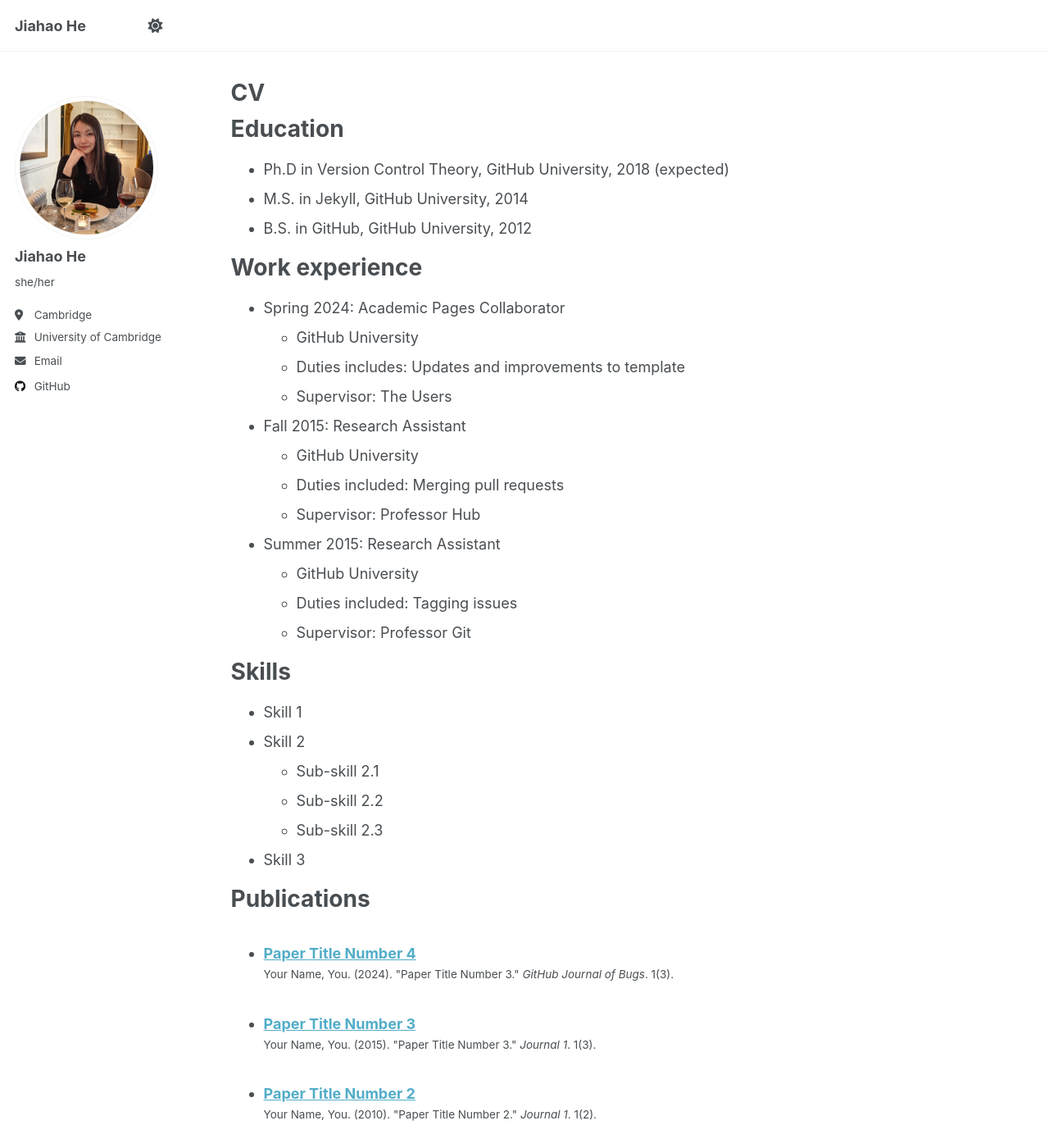
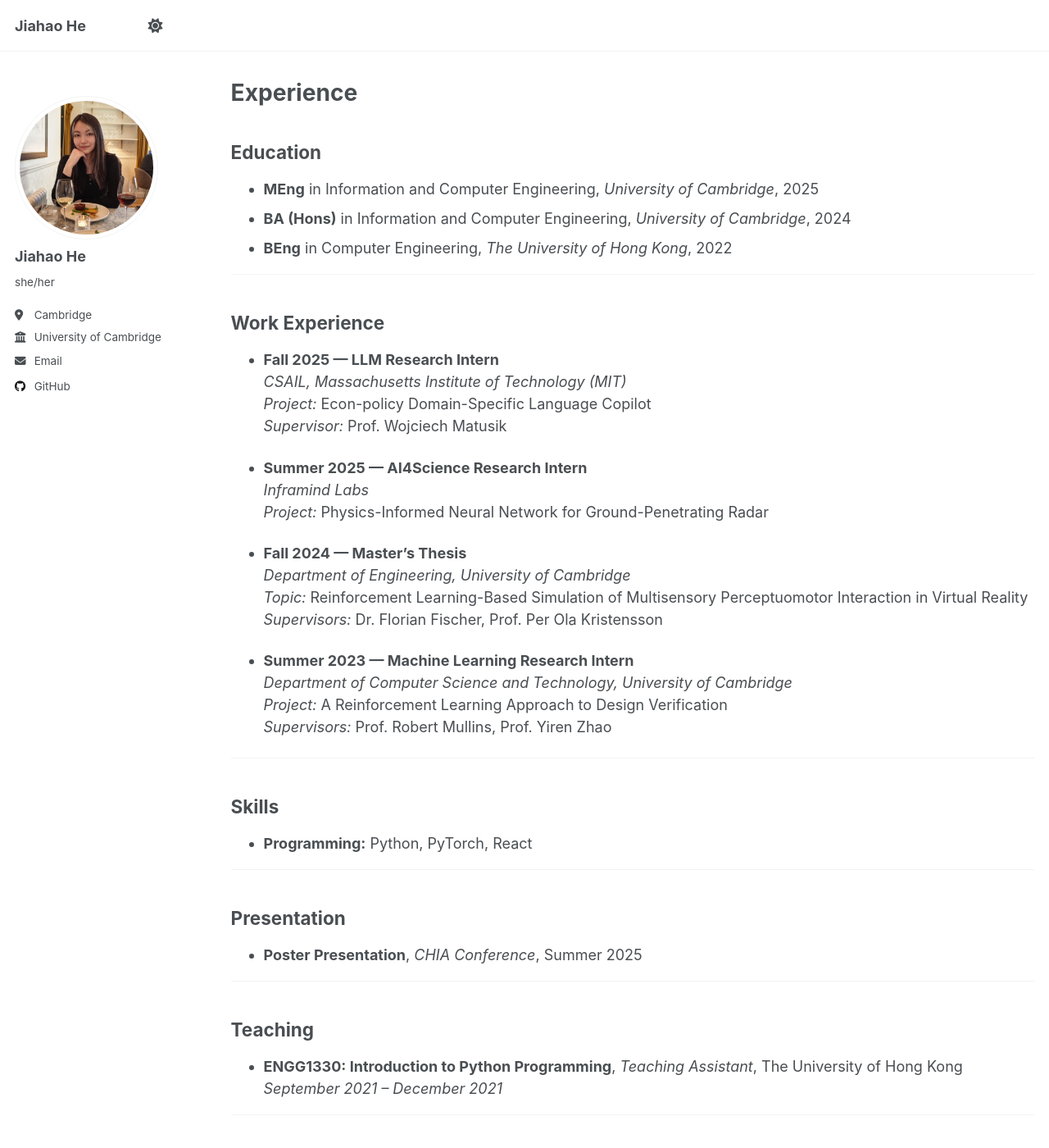
Before and after one commit to Leahh147/Leahh147.github.io, a Jekyll site: the page built from _pages/cv.md, in a window 1280 px wide and 1400 px high. Shown: the whole window at 82% size. Built offline with Jekyll 4.4.1, drawn with Linux system fonts in a browser that asks for light colours; some of the changed text lies outside the part shown.

Commit message:
Revise CV with updated qualifications and experiences
Updated CV with new education, work experience, skills, and teaching details.

```diff
--- a/_pages/cv.md
+++ b/_pages/cv.md
@@ -1,6 +1,6 @@
 ---
 layout: archive
-title: "CV"
+title: "Experience"
 permalink: /cv/
 author_profile: true
 redirect_from:
@@ -9,56 +9,48 @@ redirect_from:
 
 {% include base_path %}
 
-Education
-======
-* Ph.D in Version Control Theory, GitHub University, 2018 (expected)
-* M.S. in Jekyll, GitHub University, 2014
-* B.S. in GitHub, GitHub University, 2012
+## Education
+- **MEng** in Information and Computer Engineering, *University of Cambridge*, 2025
+- **BA (Hons)** in Information and Computer Engineering, *University of Cambridge*, 2024
+- **BEng** in Computer Engineering, *The University of Hong Kong*, 2022
 
-Work experience
-======
-* Spring 2024: Academic Pages Collaborator
-  * GitHub University
-  * Duties includes: Updates and improvements to template
-  * Supervisor: The Users
+---
 
-* Fall 2015: Research Assistant
-  * GitHub University
-  * Duties included: Merging pull requests
-  * Supervisor: Professor Hub
+## Work Experience
 
-* Summer 2015: Research Assistant
-  * GitHub University
-  * Duties included: Tagging issues
-  * Supervisor: Professor Git
+- **Fall 2025 — LLM Research Intern**
+  *CSAIL, Massachusetts Institute of Technology (MIT)*
+  *Project:* Econ-policy Domain-Specific Language Copilot
+  *Supervisor:* Prof. Wojciech Matusik
 
-Skills
-======
-* Skill 1
-* Skill 2
-  * Sub-skill 2.1
-  * Sub-skill 2.2
-  * Sub-skill 2.3
-* Skill 3
+- **Summer 2025 — AI4Science Research Intern**
+  *Inframind Labs*
+  *Project:* Physics-Informed Neural Network for Ground-Penetrating Radar
 
-Publications
-======
-  <ul>{% for post in site.publications reversed %}
-    {% include archive-single-cv.html %}
-  {% endfor %}</ul>
+- **Fall 2024 — Master’s Thesis**
+  *Department of Engineering, University of Cambridge*
+  *Topic:* Reinforcement Learning-Based Simulation of Multisensory Perceptuomotor Interaction in Virtual Reality
+  *Supervisors:* Dr. Florian Fischer, Prof. Per Ola Kristensson
 
-Talks
-======
-  <ul>{% for post in site.talks reversed %}
-    {% include archive-single-talk-cv.html  %}
-  {% endfor %}</ul>
+- **Summer 2023 — Machine Learning Research Intern**
+  *Department of Computer Science and Technology, University of Cambridge*
+  *Project:* A Reinforcement Learning Approach to Design Verification
+  *Supervisors:* Prof. Robert Mullins, Prof. Yiren Zhao
 
-Teaching
-======
-  <ul>{% for post in site.teaching reversed %}
-    {% include archive-single-cv.html %}
-  {% endfor %}</ul>
+---
 
-Service and leadership
-======
-* Currently signed in to 43 different slack teams
+## Skills
+- **Programming:** Python, PyTorch, React
+
+---
+
+## Presentation
+- **Poster Presentation**, *CHIA Conference*, Summer 2025
+
+---
+
+## Teaching
+- **ENGG1330: Introduction to Python Programming**, *Teaching Assistant*, The University of Hong Kong
+  *September 2021 – December 2021*
+
+---
```
